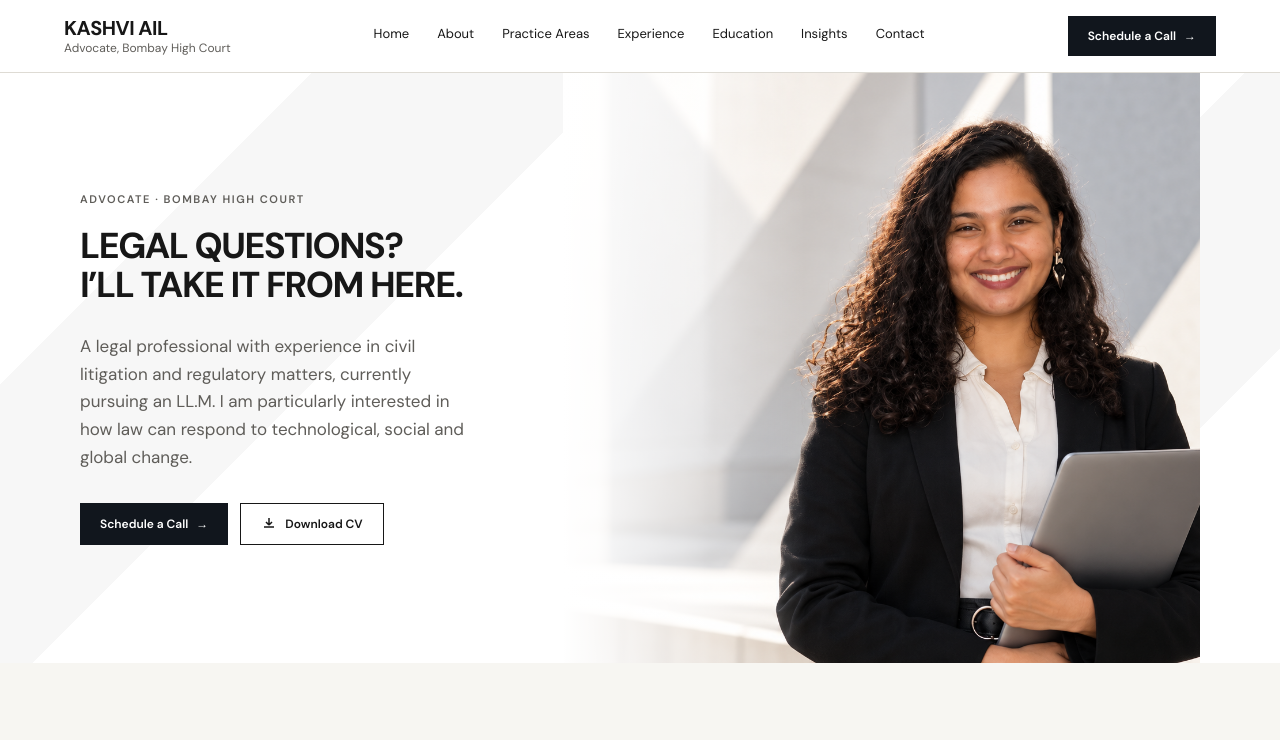
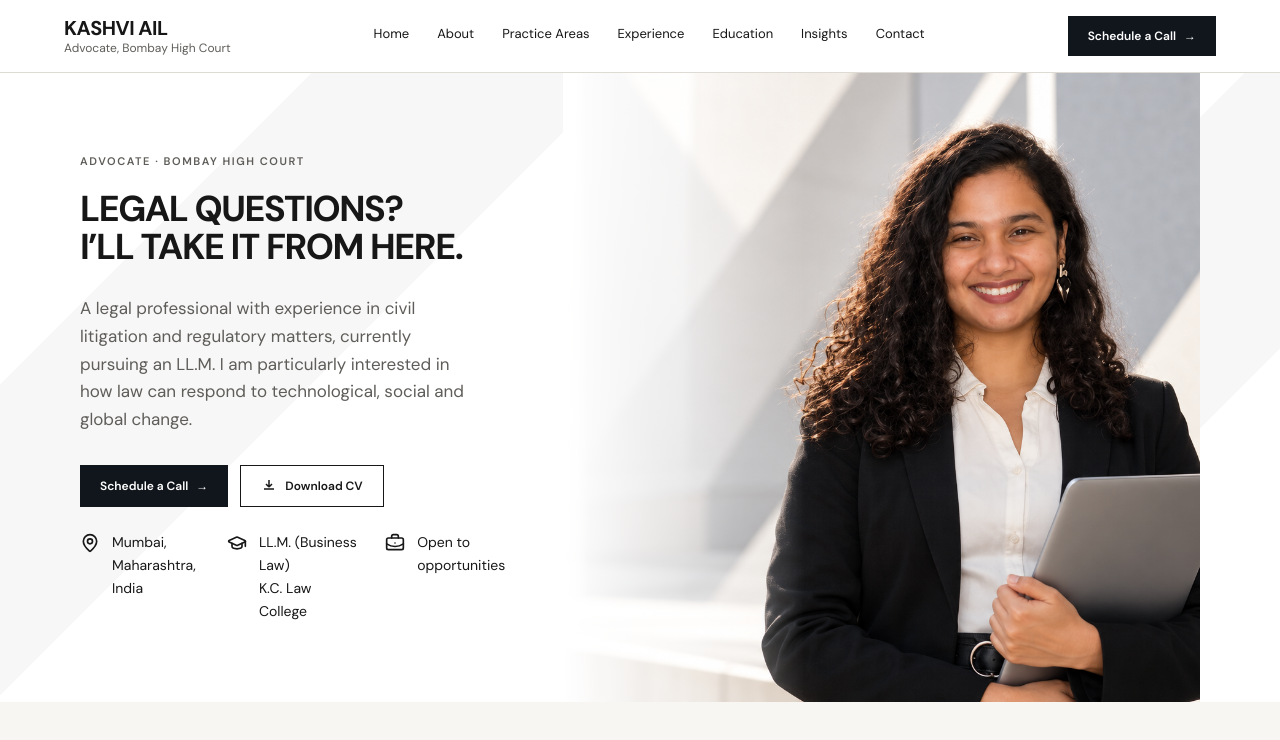
Before and after one commit to saurabh-uchil/PortfolioApp, a Next.js app: page / in a window 1280 px wide. Shown: the top 740 px of the page. Built offline with nearby package versions, Linux system fonts and the light colour scheme.

Commit message:
Added Hero Section Details

```diff
--- a/app/components/Hero/Hero.tsx
+++ b/app/components/Hero/Hero.tsx
@@ -3,6 +3,7 @@ import Image from "next/image";
 import { heroContent } from "./Hero.data";
 import { heroStyles } from "./styles";
 import { Button } from "../ui/Button/Button";
+import {HeroDetails} from "./HeroDetails/HeroDetails"
 
 export function Hero() {
   return (
@@ -12,23 +13,37 @@ export function Hero() {
       <div className={heroStyles.container}>
         {/* Hero Content */}
         <div className={heroStyles.content}>
-          <p className={heroStyles.eyebrow}>{heroContent.eyebrow}</p>
+  <p className={heroStyles.eyebrow}>
+    {heroContent.eyebrow}
+  </p>
 
-          <h1 className={heroStyles.title} id="hero-title">
+  <h1
+    className={heroStyles.title}
+    id="hero-title"
+  >
     {heroContent.title}
     <span className={heroStyles.titleEmphasis}>
       {heroContent.emphasis}
     </span>
   </h1>
 
-          <p className={heroStyles.description}>{heroContent.description}</p>
+  <p className={heroStyles.description}>
+    {heroContent.description}
+  </p>
 
-          <div className={heroStyles.actions} aria-label="Hero actions">
+  <div
+    className={heroStyles.actions}
+    aria-label="Hero actions"
+  >
     {heroContent.actions.map((action) => (
       <Button
         href={action.href}
         key={action.label}
-                variant={action.icon === "arrow" ? "dark" : "outline"}
+        variant={
+          action.icon === "arrow"
+            ? "dark"
+            : "outline"
+        }
       >
         {action.icon === "download" && (
           <svg
@@ -47,10 +62,14 @@ export function Hero() {
 
         {action.label}
 
-                {action.icon === "arrow" && <span aria-hidden="true">→</span>}
+        {action.icon === "arrow" && (
+          <span aria-hidden="true">→</span>
+        )}
       </Button>
     ))}
   </div>
+
+  <HeroDetails />
 </div>
 
         {/* Hero Image */}
--- /dev/null
+++ b/app/components/Hero/HeroDetails/HeroDetails.data.ts
@@ -0,0 +1,23 @@
+import {
+  BriefcaseBusiness,
+  GraduationCap,
+  MapPin,
+} from "lucide-react";
+
+export const heroDetails = [
+  {
+    icon: MapPin,
+    label: "Mumbai,",
+    value: "Maharashtra, India",
+  },
+  {
+    icon: GraduationCap,
+    label: "LL.M. (Business Law)",
+    value: "K.C. Law College",
+  },
+  {
+    icon: BriefcaseBusiness,
+    label: "Open to",
+    value: "opportunities",
+  },
+] as const;
--- /dev/null
+++ b/app/components/Hero/HeroDetails/HeroDetails.styles.ts
@@ -0,0 +1,13 @@
+export const heroDetailsStyles = {
+  wrapper:
+    "mt-6 grid grid-cols-2 gap-x-6 gap-y-6 sm:flex sm:items-start sm:justify-between",
+
+  item:
+    "flex min-w-0 items-start gap-3",
+
+  icon:
+    "mt-0.5 size-5 shrink-0 text-text-primary",
+
+  text:
+    "flex min-w-0 flex-col text-sm leading-relaxed text-text-primary",
+} as const;
--- /dev/null
+++ b/app/components/Hero/HeroDetails/HeroDetails.tsx
@@ -0,0 +1,29 @@
+import { heroDetails } from "./HeroDetails.data";
+import { heroDetailsStyles } from "./HeroDetails.styles";
+
+export function HeroDetails() {
+  return (
+    <div className={heroDetailsStyles.wrapper}>
+      {heroDetails.map((detail) => {
+        const Icon = detail.icon;
+
+        return (
+          <div
+            className={heroDetailsStyles.item}
+            key={detail.label}
+          >
+            <Icon
+              className={heroDetailsStyles.icon}
+              aria-hidden="true"
+            />
+
+            <div className={heroDetailsStyles.text}>
+              <span>{detail.label}</span>
+              <span>{detail.value}</span>
+            </div>
+          </div>
+        );
+      })}
+    </div>
+  );
+}
```
Lines whose indentation alone changed are shown as unchanged.
